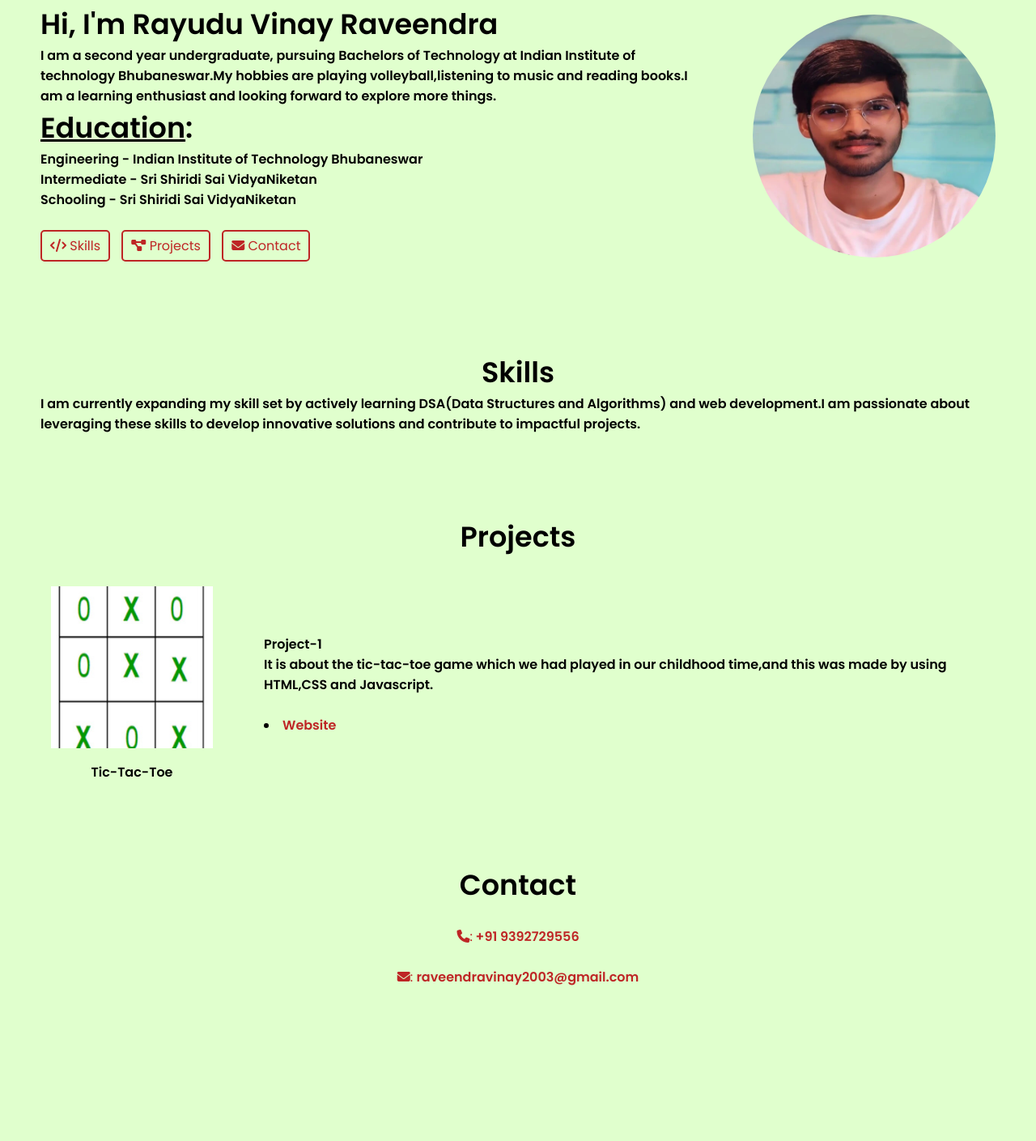
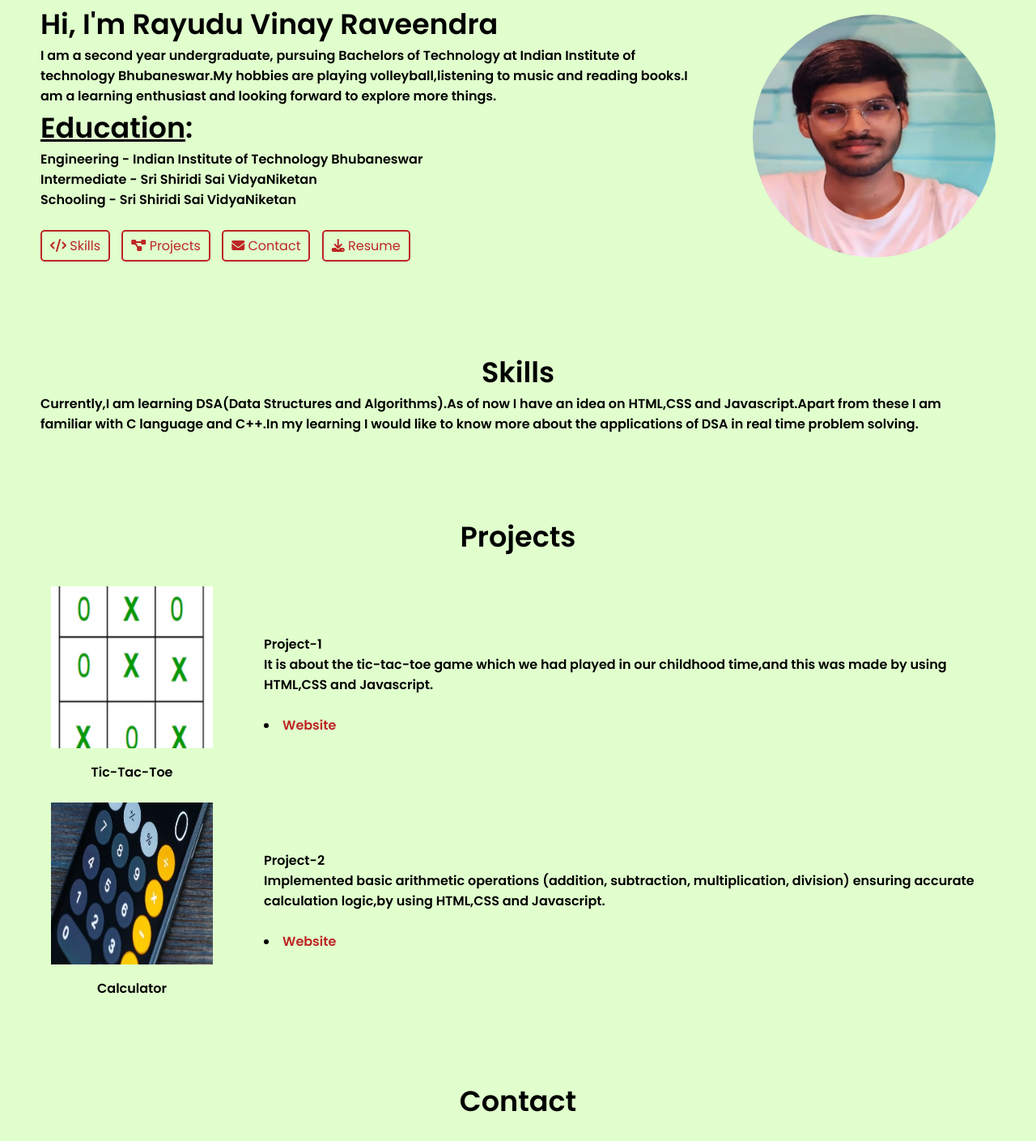
Before and after one commit to VinayRaveendra/Portfolio, a plain HTML site: page index.html in a window 1280 px wide. Shown: the part 127-1536 px from the top of the page at 81% size. Before the commit the page ends 1446 px from the top, so only its background shows below. Drawn offline with Linux system fonts and the light colour scheme.

Commit message:
Update index.html

```diff
--- a/index.html
+++ b/index.html
@@ -60,6 +60,11 @@
                         <i class="fa-solid fa-envelope"></i>
                     <span>Contact</span>
                     </a>
+
+                    <a href="resume.pdf" download>
+                        <i class="fa fa-download" aria-hidden="true"></i>
+                        <span>Resume</span>
+                      </a>
                 </div>
             </div>
             <div class="image">
@@ -69,7 +74,7 @@
         <section id="skills" class="skills-section">
             <h2>Skills</h2>
             <div class="text">
-                <p>I am currently expanding my skill set by actively learning DSA(Data Structures and Algorithms) and web development.I am passionate about leveraging these skills to develop innovative solutions and contribute to impactful projects.</p>
+                <p>Currently,I am learning DSA(Data Structures and Algorithms).As of now I have an idea on HTML,CSS and Javascript.Apart from these I am familiar with C language and C++.In my learning I would like to know more about the applications of DSA in real time problem solving.</p>
             </div>
         </section>
         <section id="projects" class="projects-section">
@@ -88,6 +93,21 @@
 
                 </div>
             </div>
+            <br>
+            <div class="projectimage">
+                <div class="projectdetails">
+                    <img src="calc.jpg">
+                    <p>Calculator</p>
+                </div>
+                <div class="text">
+                    <h4>Project-2</h4>
+                   <p> Implemented basic arithmetic operations (addition, subtraction, multiplication, division) ensuring accurate calculation logic,by using HTML,CSS and Javascript.</p>
+                    <br>
+
+                        <li><a href="https://vinayraveendra.github.io/calc/" target="_main"><b>Website</b></a></li>
+
+                </div>
+            </div>
         </section>
         <section id="contact" class="contact-section">
          <h2>Contact</h2>
```
